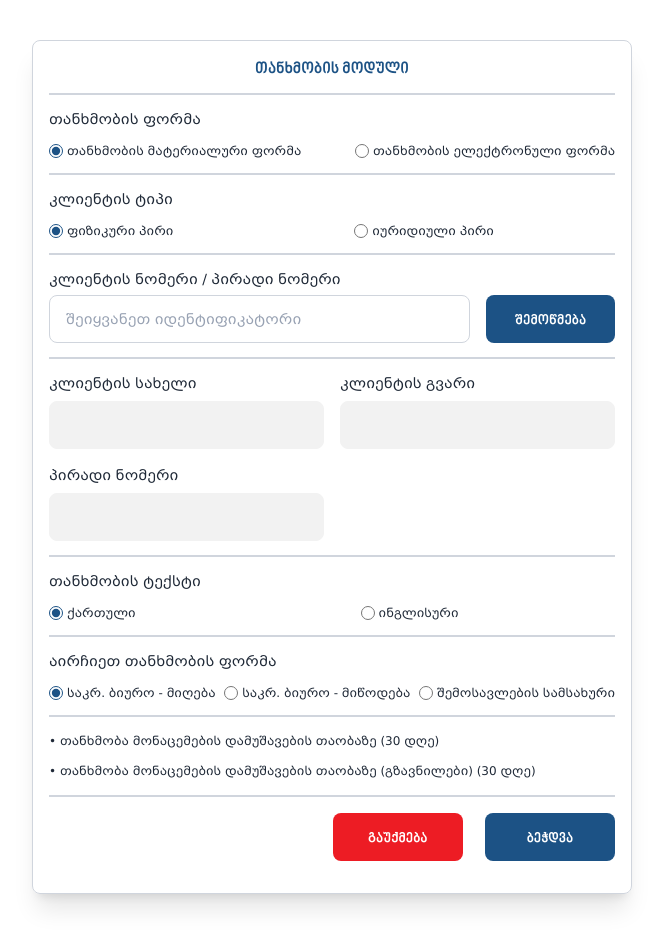
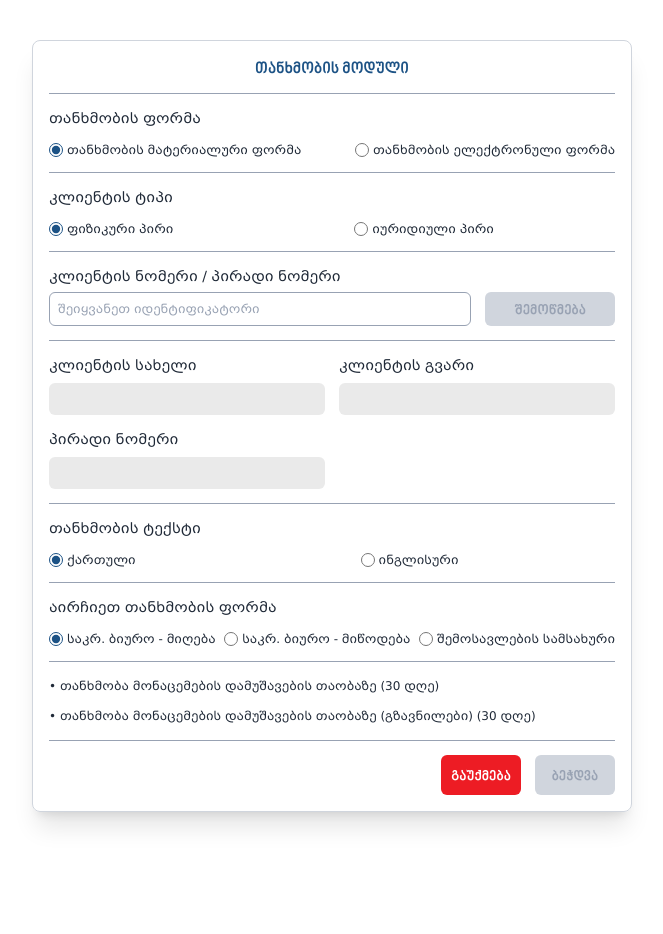
Before and after one commit to Gandobilis/catru, a Vue app: page / in a window 1280 px wide. Shown: the whole page, without its empty margins (308-971 px from the left). After the commit the page ends 852 px from the top, so only its background shows below. Built offline with nearby package versions, Linux system fonts and the light colour scheme.

Commit message:
დიზაინი და ტექსტები შეიცვალა. (დასაოპტიმიზირებელია)

```diff
--- a/src/components/Hr.vue
+++ /dev/null
@@ -1,3 +0,0 @@
-<template>
-  <div class="w-full border border-stroke-grey"></div>
-</template>
--- a/src/composables/useUser.js
+++ b/src/composables/useUser.js
@@ -1,6 +1,5 @@
 import { ref, watch } from "vue";
 import useNotification from './useNotification';
-import {fa} from "@faker-js/faker"; // Import shared notification and editable state
 
 export default function useUser() {
     const { notification, setNotification, editable, setEditable, formType  } = useNotification(); // Access shared state
--- a/src/views/AgreementModule.vue
+++ b/src/views/AgreementModule.vue
@@ -1,14 +1,13 @@
 <script setup>
-import Hr from "../components/Hr.vue";
 import useUser from "../composables/useUser.js";
 import useLeg from "../composables/useLeg.js";
 import useNotification from "../composables/useNotification.js";
+import {computed} from "vue";
 
 const {
   company,
   tax,
   loadingLeg,
-  error,
   getCompany,
   clientName,
   tax_number,
@@ -28,8 +27,6 @@ const {
   loading,
   nameSurname,
   _personalNumber,
-  isNameSurnameValid,
-  isPersonalNumberValid,
   selectFormType,
   _selectFormType,
   _selectFormTypeLeg,
@@ -41,100 +38,134 @@ const {
 const prt = () => {
   window.print()
 }
+
+const buttonText = computed(() =>
+    formType.value === 'MT' ? 'ბეჭდვა' : 'გაგზავნა'
+);
+
+const handleClick = () => {
+  if (formType === 'EL' && clientType === 'IND') {
+    sendSms()
+  } else {
+    prt()
+  }
+};
+
+const identifier = computed({
+  get() {
+    return clientType.value === 'IND' ? personalNumber.value : tax.value
+  },
+  set(value) {
+    if (clientType.value === 'IND') {
+      personalNumber.value = value
+    } else {
+      tax.value = value
+    }
+  }
+})
+
+const placeholderText = computed(() => {
+  return clientType.value === 'IND' ? 'შეიყვანეთ იდენტიფიკატორი' : 'შეიყვანეთ საგადასახადო კოდი'
+})
+
+const isLoading = computed(() => {
+  return clientType.value === 'IND' ? loading.value : loadingLeg.value
+})
+
+const checkClient = () => {
+  if (clientType.value === 'IND') {
+    getUser()
+  } else {
+    getCompany()
+  }
+}
 </script>
-<style>
-@media print {
-  body {
-    -webkit-print-color-adjust: exact;
-    print-color-adjust: exact;
-  }
 
-}
-</style>
 <template>
-  <div class="flex flex-col p-4 shadow-xl rounded-lg w-[600px] border border-stroke-grey">
-    <h1 class="pb-3 text-primary-blue font-mtavruli text-center">თანხმობის მოდული</h1>
+  <div class="flex flex-col rounded-lg border p-4 shadow-xl w-[600px] border-stroke-grey">
+    <p class="pb-3 text-center text-primary-blue font-mtavruli">თანხმობის მოდული</p>
 
-    <Hr/>
+    <hr class="text-placeholder-grey"/>
 
     <div class="flex flex-col gap-y-3.5 py-3.5">
       <p class="text-sm">თანხმობის ფორმა</p>
-      <form class="flex font-medium justify-between items-center">
-        <div class="flex gap-1 items-center">
+
+      <form class="flex items-center justify-between font-medium">
+        <div class="flex items-center gap-x-1">
           <input type="radio" name="MT-EL" value="MT" checked v-model="formType"/>
-          <p class="text-xs whitespace-nowrap">თანხმობის მატერიალური ფორმა</p>
+
+          <p class="whitespace-nowrap text-xs">თანხმობის მატერიალური ფორმა</p>
         </div>
-        <div class="flex gap-1 items-center">
+
+        <div class="flex items-center gap-x-1">
           <input type="radio" name="MT-EL" value="EL" v-model="formType"/>
-          <p class="text-xs whitespace-nowrap">თანხმობის ელექტრონული ფორმა</p>
+
+          <p class="whitespace-nowrap text-xs">თანხმობის ელექტრონული ფორმა</p>
         </div>
       </form>
     </div>
-    <Hr/>
 
+    <hr class="text-placeholder-grey"/>
 
-    <div class="flex flex-col  gap-y-3.5 py-3.5">
-      <h2 class="text-sm">კლიენტის ტიპი</h2>
+    <div class="flex flex-col gap-y-3.5 py-3.5">
+      <p class="text-sm">კლიენტის ტიპი</p>
 
-      <form class="flex gap-[181px] font-medium items-center">
-        <div class="flex gap-1  items-center">
+      <form class="flex items-center gap-[181px]">
+        <div class="flex items-center gap-x-1">
           <input type="radio" name="IND-LEG" value="IND" v-model="clientType" checked/>
+
           <p class="text-xs">ფიზიკური პირი</p>
         </div>
-        <div class="flex gap-1  items-center">
+
+        <div class="flex items-center gap-x-1">
           <input type="radio" name="IND-LEG" value="LEG" v-model="clientType"/>
+
           <p class="text-xs">იურიდიული პირი</p>
         </div>
       </form>
     </div>
-    <Hr/>
+
+    <hr class="text-placeholder-grey"/>
 
     <div class="flex flex-col gap-y-1.5 py-3.5">
-      <h2 v-if="clientType==='LEG'" class="text-sm">კლიენტის ნომერი / საიდენტიფიკაციო ნომერი</h2>
-      <h2 v-if="clientType==='IND'" class="text-sm">კლიენტის ნომერი / პირადი ნომერი</h2>
-      <div v-if="clientType==='IND'" class="flex gap-x-4">
-        <input type="number"
-               v-model="personalNumber"
-               placeholder="შეიყვანეთ იდენტიფიკატორი"
-               :class="{'border-secondary-button-default': notification}"
-               class="text-sm font-bpg input input-bordered font-medium placeholder-[#98A2B3] rounded-lg border-[#D0D5DD] focus:outline-none focus:border focus:border-primary-blue w-[75%]" />
-        <button class="hover:bg-primary-button-hover hover:transition pt-1 text-sm bg-primary-blue rounded-lg w-[23%] font-mtavruli text-white" @click="getUser"
-                v-if="!loading">შემოწმება
+      <p v-if="clientType==='LEG'" class="text-sm">კლიენტის ნომერი / საიდენტიფიკაციო ნომერი</p>
+
+      <p v-else-if="clientType==='IND'" class="text-sm">კლიენტის ნომერი / პირადი ნომერი</p>
+
+      <div class="flex gap-x-3.5">
+        <input
+            v-model="identifier"
+            :placeholder="placeholderText"
+            :class="{'border-secondary-button-default': notification}"
+            class="rounded-md border p-2 text-xs border-placeholder-grey placeholder-placeholder-grey w-[75%] focus:outline-none"/>
+
+        <button
+            class="rounded-md pt-1 text-sm text-white bg-primary-blue w-[23%] font-mtavruli hover:bg-primary-button-hover hover:transition disabled:text-placeholder-grey disabled:bg-stroke-grey disabled:cursor-not-allowed"
+            @click="checkClient"
+            :disabled="!identifier"
+            v-if="!isLoading">შემოწმება
         </button>
-        <button v-else class="pt-1 text-sm bg-primary-blue rounded-lg w-[23%] font-mtavruli text-white"><span
-            class="loading loading-spinner loading-sm"></span>
-        </button>
-      </div>
 
-      <div v-else-if="clientType==='LEG'" class="flex gap-x-4">
-        <input type="number"
-               v-model="tax"
-               placeholder="შეიყვანეთ იდენტიფიკატორი"
-               :class="{'border-secondary-button-default': notification}"
-               class="text-sm font-bpg input input-bordered font-medium placeholder-[#98A2B3] rounded-lg border-[#D0D5DD] focus:outline-none w-[75%]"/>
-        <button class="hover:bg-primary-button-hover hover:transition pt-1 text-sm bg-primary-blue rounded-lg w-[23%] font-mtavruli text-white" @click="getCompany"
-                v-if="!loadingLeg">შემოწმება
-        </button>
-        <button v-else class="pt-1 text-sm bg-primary-blue rounded-lg w-[23%] font-mtavruli text-white"><span
-            class="loading loading-spinner loading-sm"></span>
+        <button v-else class="rounded-lg pt-1 text-sm text-white bg-primary-blue w-[23%] font-mtavruli">
+          <span class="loading loading-spinner loading-sm"></span>
         </button>
       </div>
 
       <span class="text-xs text-secondary-button-default" v-if="notification" v-text="notification"/>
     </div>
-    <Hr/>
+    <hr class="text-placeholder-grey"/>
 
     <div class="flex flex-col py-3.5">
-      <div v-if="clientType==='IND'" class="grid grid-cols-2 grid-rows-2 gap-4">
+      <div v-if="clientType==='IND'" class="grid grid-cols-2 grid-rows-2 gap-3.5">
         <div :class="['flex flex-col gap-2' ]">
           <h2 class="text-sm font-medium">კლიენტის სახელი</h2>
           <input disabled
                  :value="user?.name"
-                 class="disabled:text-gray-900 border-[#D0D5DD] placeholder-[#98A2B3] rounded-lg input input-bordered font-medium  focus:outline-none  w-full"
+                 class="rounded-md p-2 text-xs placeholder-placeholder-grey focus:outline-none disabled:text-placeholder-grey disabled:bg-disabled disabled:cursor-not-allowed"
                  type="text" v-if="!editable">
           <input v-else
                  v-model="nameSurname"
-                 class="border-[#D0D5DD] placeholder-[#98A2B3] rounded-lg input input-bordered font-medium  focus:outline-none  w-full"
+                 class="rounded-md border p-2 text-xs border-placeholder-grey placeholder-placeholder-grey focus:outline-none"
                  type="text">
         </div>
 
@@ -142,11 +173,11 @@ const prt = () => {
           <h2 class="text-sm font-medium">კლიენტის გვარი</h2>
           <input disabled
                  :value="user?.surname"
-                 class="disabled:text-gray-900 border-[#D0D5DD] placeholder-[#98A2B3] rounded-lg input input-bordered font-medium  focus:outline-none  w-full"
+                 class="rounded-md p-2 text-xs placeholder-placeholder-grey focus:outline-none disabled:text-placeholder-grey disabled:bg-disabled disabled:cursor-not-allowed"
                  type="text" v-if="!editable">
           <input v-else
                  v-model="nameSurname"
-                 class="border-[#D0D5DD] placeholder-[#98A2B3] rounded-lg input input-bordered font-medium  focus:outline-none  w-full"
+                 class="rounded-md border p-2 text-xs border-placeholder-grey placeholder-placeholder-grey focus:outline-none"
                  type="text">
         </div>
 
@@ -154,11 +185,11 @@ const prt = () => {
           <h2 class="text-sm font-medium">პირადი ნომერი</h2>
           <input disabled
                  :value="user?.personalNumber"
-                 class="disabled:text-gray-900 border-[#D0D5DD] placeholder-[#98A2B3] rounded-lg input input-bordered font-medium  focus:outline-none  w-full"
+                 class="rounded-md p-2 text-xs placeholder-placeholder-grey focus:outline-none disabled:text-placeholder-grey disabled:bg-disabled disabled:cursor-not-allowed"
                  type="number" v-if="!editable">
           <input v-else
                  v-model="_personalNumber"
-                 class="border-[#D0D5DD] placeholder-[#98A2B3] rounded-lg input input-bordered font-medium  focus:outline-none  w-full"
+                 class="rounded-md border p-2 text-xs border-placeholder-grey placeholder-placeholder-grey focus:outline-none"
                  type="number"
                  :maxlength="9"
                  @input="_personalNumber = _personalNumber?.toString().slice(0, 11)">
@@ -169,11 +200,11 @@ const prt = () => {
           <h2 class="text-sm font-medium">მობილური ტელეფონი</h2>
           <input disabled
                  :value="user?.phone_number"
-                 class="disabled:text-gray-900 border-[#D0D5DD] placeholder-[#98A2B3] rounded-lg input input-bordered font-medium  focus:outline-none  w-full"
+                 class="rounded-md p-2 text-xs placeholder-placeholder-grey focus:outline-none disabled:text-placeholder-grey disabled:bg-disabled disabled:cursor-not-allowed"
                  type="text" v-if="!editable">
           <input v-else
                  v-model="_phone_number"
-                 class="border-[#D0D5DD] placeholder-[#98A2B3] rounded-lg input input-bordered font-medium  focus:outline-none  w-full"
+                 class="rounded-md border p-2 text-xs border-placeholder-grey placeholder-placeholder-grey focus:outline-none"
                  type="number"
                  :maxlength="9"
                  @input="_phone_number = _phone_number?.toString().slice(0, 9)">
@@ -182,30 +213,30 @@ const prt = () => {
 
 
       <!--      იურიდიული პირი-->
-      <div v-if="clientType==='LEG'" class="flex flex-col gap-4 pb-2">
+      <div v-if="clientType==='LEG'" class="flex flex-col gap-3.5">
         <!-- First Row -->
-        <div class="flex gap-4 w-full">
-          <div class="flex flex-col gap-2 w-1/2">
+        <div class="flex w-full gap-3.5">
+          <div class="flex w-1/2 flex-col gap-2">
             <h2 class="text-sm font-medium">კლიენტის დასახელება</h2>
             <input disabled
                    :value="company?.clientName"
-                   class="disabled:text-gray-900 border-[#D0D5DD] placeholder-[#98A2B3] rounded-lg input input-bordered font-medium  focus:outline-none  w-full"
+                   class="rounded-md p-2 text-xs placeholder-placeholder-grey focus:outline-none disabled:text-placeholder-grey disabled:bg-disabled disabled:cursor-not-allowed"
                    type="text" v-if="!editable">
             <input v-else
                    v-model="clientName"
-                   class="border-[#D0D5DD] placeholder-[#98A2B3] rounded-lg input input-bordered font-medium  focus:outline-none  w-full"
+                   class="rounded-md border border-placeholder-grey p-2 text-xs placeholder-placeholder-grey focus:outline-none disabled:text-placeholder-grey disabled:bg-disabled disabled:cursor-not-allowed"
                    type="text">
           </div>
 
-          <div class="flex flex-col gap-2 w-1/2">
+          <div class="flex w-1/2 flex-col gap-2">
             <h2 class="text-sm font-medium">საიდენტიფიკაციო ნომერი</h2>
             <input disabled
                    :value="company?.tax_number"
-                   class="disabled:text-gray-900 border-[#D0D5DD] placeholder-[#98A2B3] rounded-lg input input-bordered font-medium  focus:outline-none  w-full"
+                   class="rounded-md p-2 text-xs placeholder-placeholder-grey focus:outline-none disabled:text-placeholder-grey disabled:bg-disabled disabled:cursor-not-allowed"
                    type="number" v-if="!editable">
             <input v-else
                    v-model="tax_number"
-                   class="border-[#D0D5DD] placeholder-[#98A2B3] rounded-lg input input-bordered font-medium  focus:outline-none  w-full"
+                   class="rounded-md border border-placeholder-grey p-2 text-xs placeholder-placeholder-grey focus:outline-none disabled:text-placeholder-grey disabled:bg-disabled disabled:cursor-not-allowed"
                    type="number"
                    :maxlength="9"
                    @input="tax_number = tax_number?.toString().slice(0, 9)">
@@ -215,14 +246,14 @@ const prt = () => {
         <!-- Second Row -->
         <div class="grid grid-cols-2 gap-4">
           <div class="flex flex-col gap-2">
-            <h2 class="text-sm font-medium ">უფლებამოსილი პირი (უფ.პ)</h2>
+            <h2 class="text-sm font-medium">უფლებამოსილი პირი (უფ.პ)</h2>
             <input
                 :value="company?.legPearson"
-                class="font-medium placeholder-[#98A2B3] rounded-lg border-[#D0D5DD]  input input-bordered focus:outline-none  w-full"
+                class="rounded-md p-2 text-xs border border-placeholder-grey placeholder-placeholder-grey focus:outline-none disabled:text-placeholder-grey disabled:bg-disabled disabled:cursor-not-allowed"
                 type="text" v-if="!editable">
             <input v-else
                    v-model="legPearson"
-                   class="font-medium placeholder-[#98A2B3] rounded-lg border-[#D0D5DD]  input input-bordered focus:outline-none  w-full"
+                   class="rounded-md border border-placeholder-grey p-2 text-xs placeholder-placeholder-grey focus:outline-none disabled:text-placeholder-grey disabled:bg-disabled disabled:cursor-not-allowed"
                    type="text">
           </div>
 
@@ -230,11 +261,11 @@ const prt = () => {
             <h2 class="text-sm font-medium">უფ.პ-ს პირადი ნომერი</h2>
             <input
                 :value="company?.legPearsonTax"
-                class="font-medium placeholder-[#98A2B3] rounded-lg border-[#D0D5DD]  input input-bordered focus:outline-none  w-full"
+                class="rounded-md p-2 text-xs border border-placeholder-grey placeholder-placeholder-grey focus:outline-none disabled:text-placeholder-grey disabled:bg-disabled disabled:cursor-not-allowed"
                 type="text" v-if="!editable">
             <input v-else
                    v-model="legPearsonTax"
-                   class="font-medium placeholder-[#98A2B3] rounded-lg border-[#D0D5DD]  input input-bordered focus:outline-none  w-full"
+                   class="rounded-md border border-placeholder-grey p-2 text-xs placeholder-placeholder-grey focus:outline-none disabled:text-placeholder-grey disabled:bg-disabled disabled:cursor-not-allowed"
                    type="text">
 
           </div>
@@ -243,11 +274,11 @@ const prt = () => {
             <h2 class="text-sm font-medium">უფ.პ-ს მობილური</h2>
             <input
                 :value="company?.phone_number"
-                class="font-medium placeholder-[#98A2B3] rounded-lg border-[#D0D5DD]  input input-bordered focus:outline-none  w-full"
+                class="rounded-md p-2 text-xs border border-placeholder-grey placeholder-placeholder-grey focus:outline-none disabled:text-placeholder-grey disabled:bg-disabled disabled:cursor-not-allowed"
                 type="text" v-if="!editable">
             <input v-else
                    v-model="legPersonPhone"
-                   class="font-medium placeholder-[#98A2B3] rounded-lg border-[#D0D5DD]  input input-bordered focus:outline-none  w-full"
+                   class="rounded-md  border border-placeholder-grey p-2 text-xs placeholder-placeholder-grey focus:outline-none disabled:text-placeholder-grey disabled:bg-disabled disabled:cursor-not-allowed"
                    type="text"
                    :maxlength="9"
                    @input="tax_number = tax_number?.toString().slice(0, 9)">
@@ -260,100 +291,96 @@ const prt = () => {
       <!--      იურიდიული პირი-->
 
     </div>
-    <Hr/>
+    <hr class="text-placeholder-grey"/>
 
     <div class="flex flex-col gap-3.5 py-3.5">
       <h2 class="text-sm">თანხმობის ტექსტი</h2>
 
-      <form class="flex gap-x-[225px] font-medium items-center">
-        <div class="flex gap-1  items-center">
+      <form class="flex items-center font-medium gap-x-[225px]">
+        <div class="flex items-center gap-1">
           <input type="radio" name="GE-EN" value="GE" v-model="formLang" checked/>
           <p class="text-xs">ქართული</p>
         </div>
-        <div class="flex gap-1  items-center">
+        <div class="flex items-center gap-1">
           <input type="radio" name="GE-EN" value="EN" v-model="formLang"/>
           <p class="text-xs">ინგლისური</p>
         </div>
       </form>
     </div>
-    <Hr/>
+    <hr class="text-placeholder-grey"/>
 
 
     <div class="flex flex-col gap-3.5 py-3.5">
       <h2 class="text-sm">აირჩიეთ თანხმობის ფორმა</h2>
 
-      <form v-if="clientType==='IND'" class="flex justify-between font-medium items-center">
-        <div class="flex gap-1  items-center">
+      <form v-if="clientType==='IND'" class="flex items-center justify-between font-medium">
+        <div class="flex items-center gap-1">
           <input type="radio" name="CB-RS" value="CB-REC" v-model="selectFormType" checked/>
-          <p class="text-xs whitespace-nowrap">საკრ. ბიურო - მიღება</p>
+          <p class="whitespace-nowrap text-xs">საკრ. ბიურო - მიღება</p>
         </div>
-        <div class="flex gap-1  items-center">
+        <div class="flex items-center gap-1">
           <input type="radio" name="CB-RS" value="CB-SEN" v-model="selectFormType"/>
-          <p class="text-xs whitespace-nowrap">საკრ. ბიურო - მიწოდება</p>
+          <p class="whitespace-nowrap text-xs">საკრ. ბიურო - მიწოდება</p>
         </div>
-        <div class="flex gap-1  items-center">
+        <div class="flex items-center gap-1">
           <input type="radio" name="CB-RS" value="RS-REC" v-model="selectFormType"/>
-          <p class="text-xs whitespace-nowrap">შემოსავლების სამსახური</p>
+          <p class="whitespace-nowrap text-xs">შემოსავლების სამსახური</p>
         </div>
       </form>
 
-      <form v-if="clientType==='LEG'" class="flex gap-x-[145px] font-medium items-center">
-        <div class="flex gap-1  items-center">
+      <form v-if="clientType==='LEG'" class="flex items-center font-medium gap-x-[145px]">
+        <div class="flex items-center gap-1">
           <input type="radio" name="CB-RS" value="CB-REC" v-model="selectFormTypeLeg" checked/>
-          <p class="text-xs whitespace-nowrap">საკრ. ბიურო - მიღება</p>
+          <p class="whitespace-nowrap text-xs">საკრ. ბიურო - მიღება</p>
         </div>
-        <div class="flex gap-1  items-center">
+        <div class="flex items-center gap-1">
           <input type="radio" name="CB-RS" value="CB-SEN" v-model="selectFormTypeLeg"/>
-          <p class="text-xs whitespace-nowrap">საკრ. ბიურო - მიწოდება</p>
+          <p class="whitespace-nowrap text-xs">საკრ. ბიურო - მიწოდება</p>
         </div>
 
       </form>
 
 
     </div>
-    <Hr/>
-    <div class="flex flex-col gap-3.5 py-4">
-      <span v-if="clientType==='IND'" class=" font-medium text-xs" v-for="(type, index) in _selectFormType" :key="index"
+    <hr class="text-placeholder-grey"/>
+    <div class="flex flex-col py-4 gap-3.5">
+      <span v-if="clientType==='IND'" class="text-xs font-medium" v-for="(type, index) in _selectFormType" :key="index"
             v-text="type"/>
-      <span v-if="clientType==='LEG'" class=" font-medium text-xs" v-for="(type, index) in _selectFormTypeLeg" :key="index"
+      <span v-if="clientType==='LEG'" class="text-xs font-medium" v-for="(type, index) in _selectFormTypeLeg"
+            :key="index"
             v-text="type"/>
 
     </div>
-    <Hr/>
-    <div class="flex justify-end gap-[22px] py-4 h-20">
 
-      <button class="pt-1 text-sm bg-secondary-button-default hover:transition hover:bg-secondary-button-hover rounded-lg w-[23%] font-mtavruli text-white" onclick="window.close()">გაუქმება
-      </button>
-      <button v-if="formType==='MT' && clientType ==='IND'"
-              class="pt-1 text-sm bg-primary-blue rounded-lg w-[23%] font-mtavruli text-white"
-              :disabled="disabled()"
-              @click="prt"
-      >ბეჭდვა
+    <hr class="text-placeholder-grey"/>
+
+    <div class="flex justify-end pt-3.5 gap-x-3.5">
+      <button
+          class="w-20 rounded-md pt-3 pb-2 text-sm text-white bg-secondary-button-default font-mtavruli hover:bg-secondary-button-hover hover:transition">
+        გაუქმება
       </button>
 
-      <button v-else-if="formType==='EL' && clientType ==='IND'"
-              class="pt-1 text-sm bg-primary-blue rounded-lg w-[23%] font-mtavruli text-white hover:bg-primary-button-hover hover:transition"
-              :class="{'bg-stroke-grey text-placeholder-grey': disabled()}"
-              :disabled="disabled()"
-              @click="sendSms"
-      >გაგზავნა
-      </button>
+      <button
+          class="send-print-button"
+          :disabled="formType === 'MT' ? disabled()  : disabledLeg()"
+          @click="handleClick"
+          v-text="buttonText"
+      />
+    </div>
 
-
-      <button v-if="formType==='MT' && clientType ==='LEG'"
-              class="pt-1 text-sm bg-primary-blue rounded-lg w-[23%] font-mtavruli text-white"
-              :disabled="disabledLeg()"
-              @click="prt"
-      >ბეჭდვა
-      </button>
-      <button v-if="formType==='EL' && clientType ==='LEG'"
-              class="pt-1 text-sm bg-primary-blue rounded-lg w-[23%] font-mtavruli text-white"
-              :disabled="disabledLeg()"
-              @click="prt"
-      >გაგზავნა
-      </button>
-
-    </div>
-    <Hr v-if="false"/> <!--ლოგიკა დასამატებელია-->
+    <hr v-if="false"/> <!--ლოგიკა დასამატებელია-->
   </div>
 </template>
+
+<style scoped>
+@media print {
+  body {
+    -webkit-print-color-adjust: exact;
+    print-color-adjust: exact;
+  }
+}
+
+.send-print-button {
+  @apply w-20 rounded-md pt-3 pb-2 text-sm text-white bg-primary-blue font-mtavruli hover:bg-primary-button-hover hover:transition disabled:text-placeholder-grey disabled:bg-stroke-grey disabled:cursor-not-allowed
+}
+</style>
--- a/tailwind.config.js
+++ b/tailwind.config.js
@@ -20,6 +20,7 @@ export default {
             'placeholder-grey': '#98A2B3',
             'custom-green': '#117554',
             'white': '#FFFFFF',
+            'disabled': '#EAEAEA'
         },
     },
     plugins: [
```
